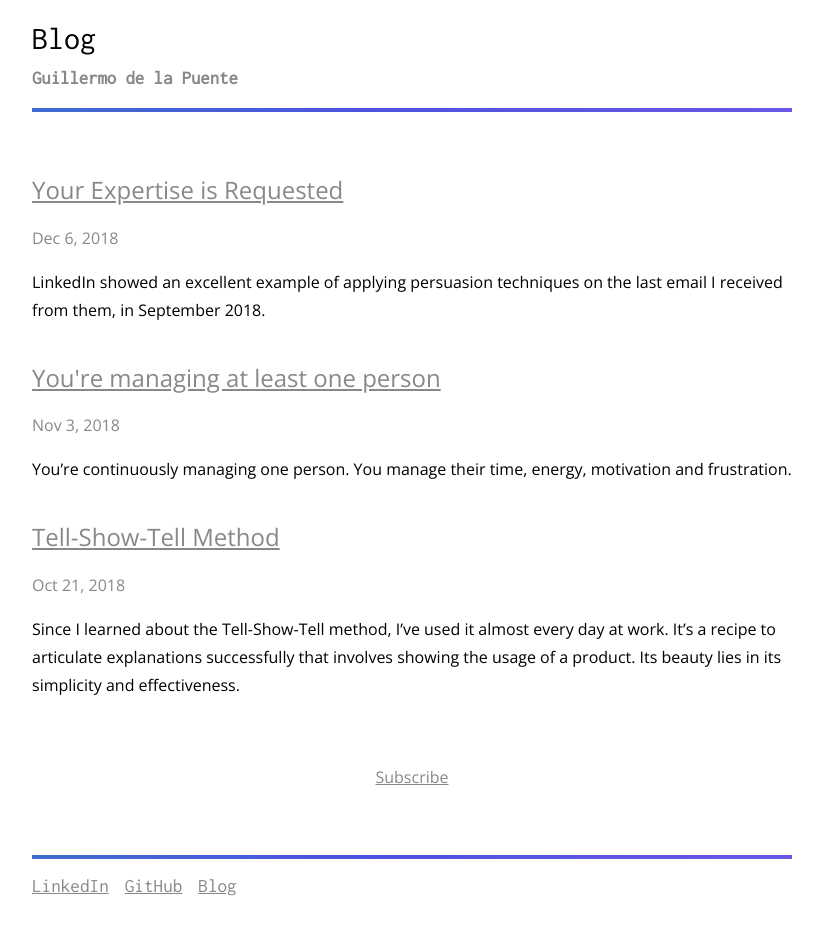
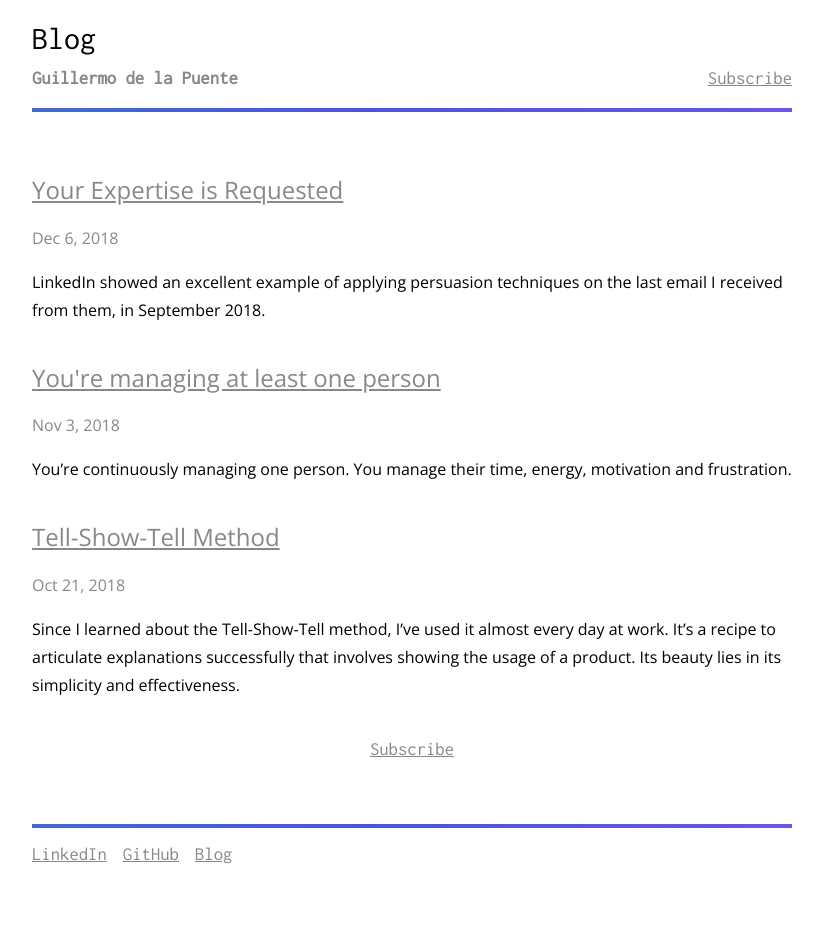
Before and after one commit to guillermodlpa/site, a Jekyll site: the page built from blog.html, in a window 1280 px wide. Shown: the whole page, without its empty margins (228-1051 px from the left). Built offline with Jekyll 4.4.1, drawn with Linux system fonts in a browser that asks for light colours; after the commit the page ends 900 px from its top, so only the background shows below that.

Commit message:
Add subscribe button to header. Use config variables better

```diff
--- a/_config.yml
+++ b/_config.yml
@@ -10,18 +10,14 @@ collections:
     output: true
 defaults:
 - scope:
-    path: posts
-    type: posts
-  values:
-    layout: default
-    permalink: "/blog/"
-- scope:
     path: ''
     type: posts
   values:
     layout: post
     permalink: "/blog/:title/"
+    show_subscribe_button: 1
 - scope:
     path: ''
   values:
     google_analytics_tracking_id: UA-130643092-1
+    subscribe_url: https://tinyletter.com/guillermodelapuente
--- /dev/null
+++ b/_includes/bottom-actions.html
@@ -0,0 +1,5 @@
+<div class="main__bottom-actions">
+    {% if page.show_subscribe_button %}
+        <a href="{{ page.subscribe_url }}">Subscribe</a>
+    {% endif %}
+</div>
--- a/_includes/header.html
+++ b/_includes/header.html
@@ -1,4 +1,6 @@
 <header>
+    <div class="header__content">
+        <div class="header__headlines">
             <h1>
                 {% if include.headline-href %}
                     <a href="{{ include.headline-href }}" class="a-body">
@@ -13,5 +15,12 @@
                     Guillermo de la Puente
                 </a>
             </h3>
+        </div>
+        <div class="header__actions">
+            {% if page.show_subscribe_button %}
+                <a href="{{ page.subscribe_url }}">Subscribe</a>
+            {% endif %}
+        </div>
+    </div>
     <div class="amazing-horizontal-bar"></div>
 </header>
--- a/_includes/styles/default.css
+++ b/_includes/styles/default.css
@@ -1,5 +1,9 @@
 * {
     box-sizing: border-box;
+}
+
+body {
+    font-family: 'Open Sans', Courier, sans-serif;
 }
 
 /* Links */
@@ -34,22 +38,44 @@ main, header, footer {
 }
 
 /* Header */
+header {
+    font-family: Inconsolata, Courier, sans-serif;
+}
 header h1 {
-    font-family: Inconsolata, Courier, sans-serif;
+    margin-top: 0;
     margin-bottom: 0.3em;
 }
 header h3 {
-    font-family: Inconsolata, Courier, sans-serif;
     color: #777;
     margin-top: 0;
+    margin-bottom: 0;
 }
 header h3 a {
     text-decoration: none;
 }
+.header__content {
+    display: flex;
+    margin-top: 1.34rem;
+    margin-bottom: 1.17rem;
+}
+.header__headlines {
+    flex-grow: 1;
+}
+.header__actions {
+     /** hide header actions on mobile so that it looks better */
+    display: none;
+}
+@media (min-width: 350px) {
+    .header__actions {
+        display: flex;
+        flex-direction: column;
+        justify-content: flex-end;
+        font-size: 1.17rem;
+    }
+}
 
 /* Main */
 main {
-    font-family: 'Open Sans', Courier, sans-serif;
     margin-top: 4rem;
     margin-bottom: 4rem;
 }
@@ -75,6 +101,12 @@ main a {
 main h2 {
     margin: 1.5em 0 0.83em 0; /* more margin on the top of post titles */
 }
+.main__bottom-actions {
+    font-family: Inconsolata, Courier, sans-serif;
+    margin-top: 2rem;
+    text-align: center;
+    font-size: 1.17rem;
+}
 
 /* Footer */
 footer {
@@ -86,5 +118,5 @@ footer nav {
 }
 footer nav a {
     margin-right: 0.5rem;
-    font-size: 1.2rem;
+    font-size: 1.17rem;
 }
--- a/_layouts/default.html
+++ b/_layouts/default.html
@@ -16,7 +16,7 @@
     </style>
   </head>
   <body class="is-loading">
-    {% include header.html headline=page.title  headline-href=page.permalink %}
+    {% include header.html headline=page.title headline-href=page.permalink %}
     <main>
       {{ content }}
     </main>
--- a/_layouts/post.html
+++ b/_layouts/post.html
@@ -27,9 +27,7 @@
 
       {{ content }}
 
-      <p style="margin-top:4rem;text-align:center">
-        <a href="https://tinyletter.com/guillermodelapuente">Subscribe</a>
-      </p>
+      {% include bottom-actions.html %}
     </main>
     {% include footer.html %}
   </body>
--- a/blog.html
+++ b/blog.html
@@ -31,6 +32,4 @@ layout: default
 </article>
 {% endfor %}
 
-<p style="margin-top:4rem;text-align:center">
-    <a href="https://tinyletter.com/guillermodelapuente">Subscribe</a>
-</p>
+{% include bottom-actions.html %}
```
Also changed, not shown: other parts of blog.html (+1 -0 lines). Lines whose indentation alone changed are shown as unchanged.
